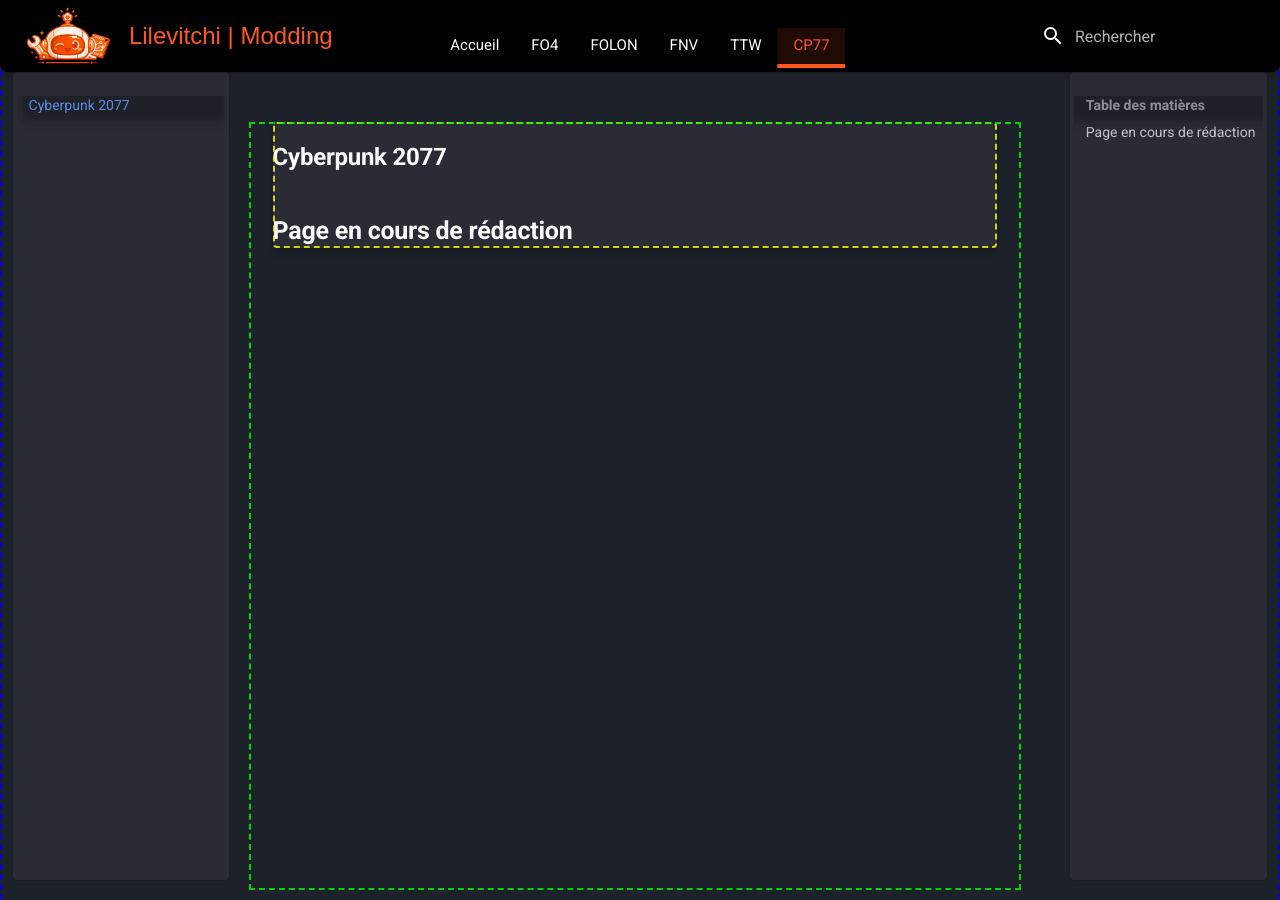
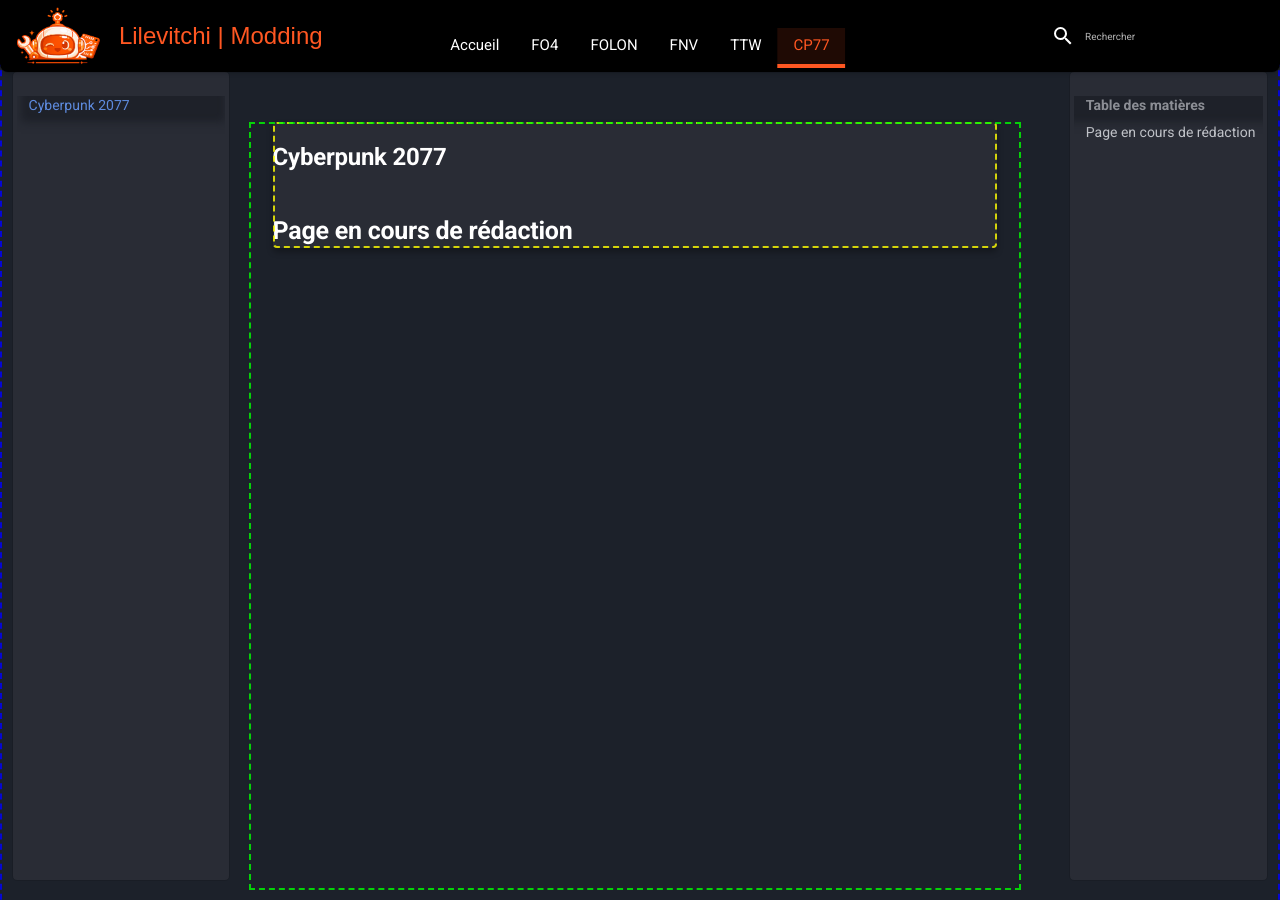
Before and after one commit to Lilevitchi/lilevitchi.github.io, an MkDocs documentation site: the page built from docs/cyberpunk/index.md, in a window 1280 px wide and 900 px high. Built offline with MkDocs 1.6.1 and Material for MkDocs 9.7.7, drawn with Linux system fonts in a browser that asks for light colours.

Commit message:
Update extra.css

```diff
--- a/docs/stylesheets/extra.css
+++ b/docs/stylesheets/extra.css
@@ -139,12 +139,15 @@
   width: 100%;
   height: var(--header-height) !important;
   background-color: var(--black) !important;
-  padding: 0 1em;
   border-bottom-left-radius: 8px;
   border-bottom-right-radius: 8px;
   outline: 1px solid rgba(0, 0, 0, 0.1);
   box-shadow: 0 2px 4px 0 rgba(0, 0, 0, 0.13);
   border: 1px solid transparent;
+}
+
+[data-md-color-scheme] .md-header * {
+  font-size: inherit;
 }
 
 /* Contenu interne du header */
```
